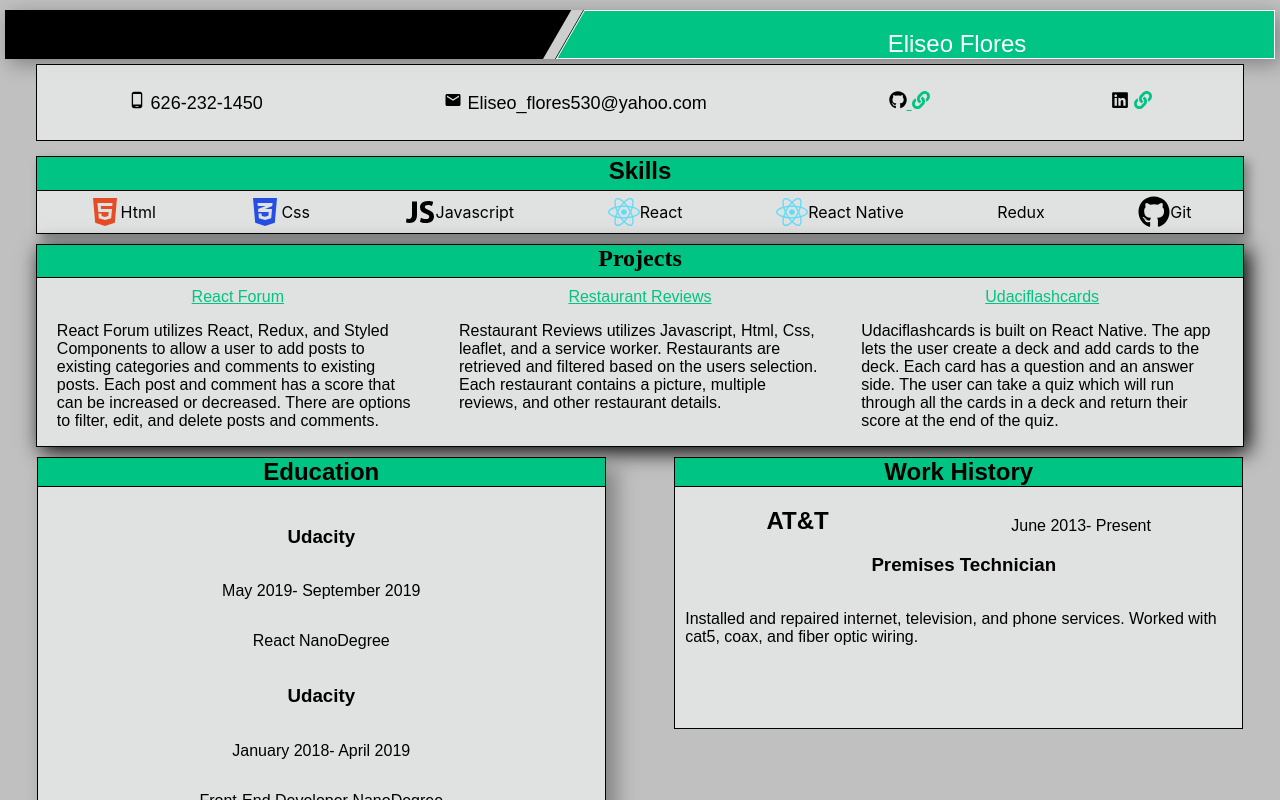
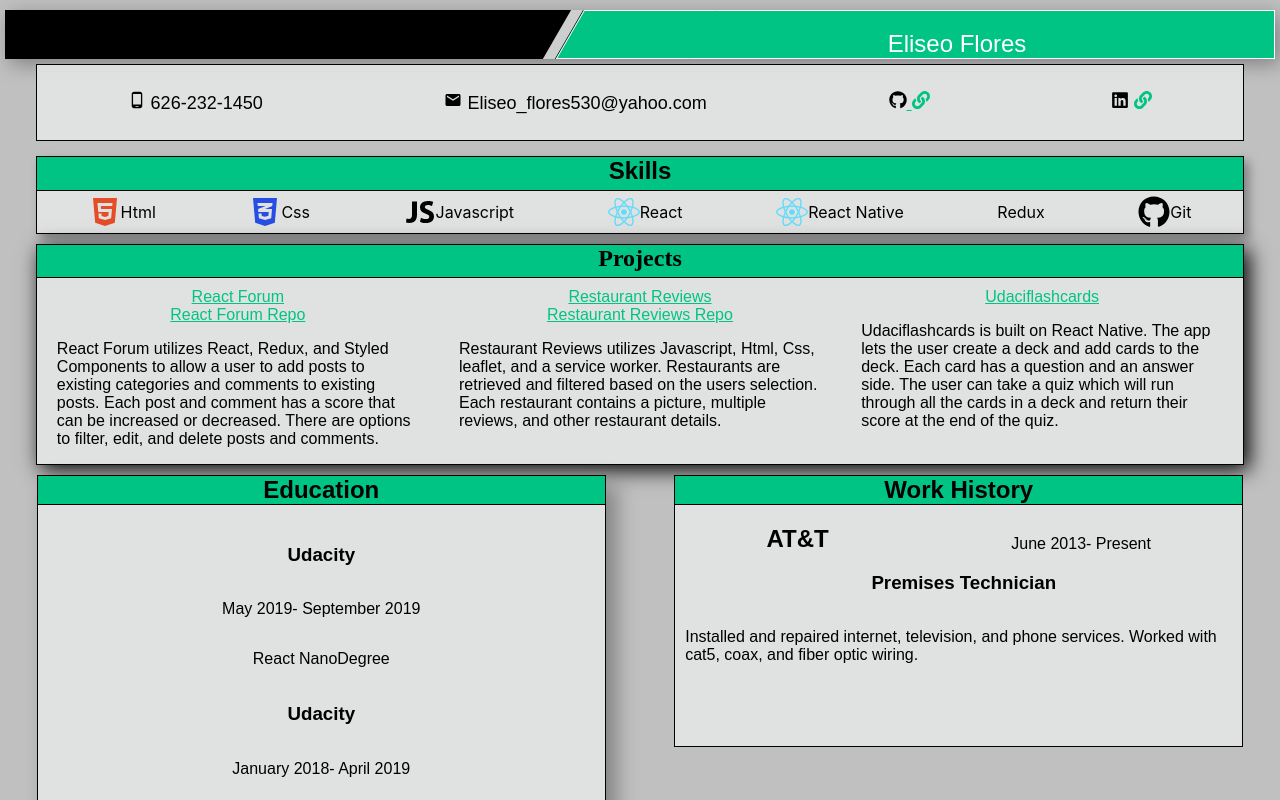
Before and after one commit to Seo-the-platinum/eliseo-resume, a React (Create React App) app: page / in a window 1280 px wide. Shown: the top 800 px of the page. Built offline with nearby package versions, Linux system fonts and the light colour scheme.

Commit message:
added additional links to project repos

```diff
--- a/src/components/Projects.js
+++ b/src/components/Projects.js
@@ -64,6 +64,7 @@
         <ProjectsContainer>
         <LinkContainer>
           <Link href='https://seo-the-platinum.github.io/react-forum/'> React Forum </Link>
+          <Link href='https://github.com/Seo-the-platinum/react-forum'> React Forum Repo</Link>
           <p>
             React Forum utilizes React, Redux, and Styled Components to allow a user to add posts to existing
             categories and comments to existing posts. Each post and comment has a score that can be increased
@@ -72,6 +73,7 @@
         </LinkContainer>
         <LinkContainer>
           <Link href='https://seo-the-platinum.github.io/restaurant-review/'> Restaurant Reviews </Link>
+          <Link href='https://github.com/Seo-the-platinum/restaurant-review'> Restaurant Reviews Repo </Link>
           <p>Restaurant Reviews utilizes Javascript, Html, Css, leaflet, and a service worker. Restaurants are
             retrieved and filtered based on the users selection. Each restaurant contains a picture, multiple reviews,
             and other restaurant details.</p>
```
